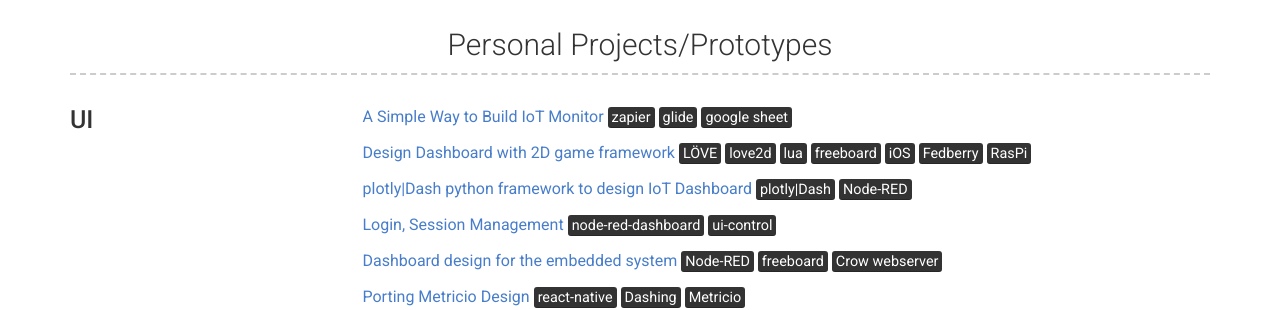
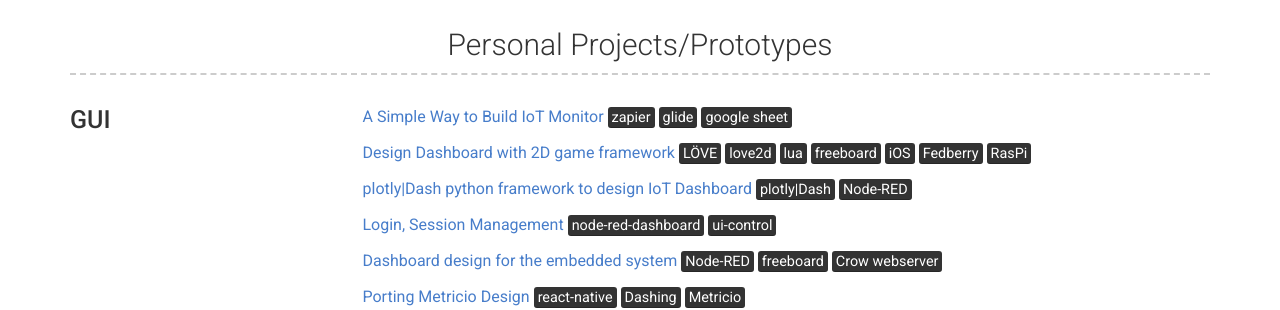
Before and after one commit to phyunsj/phyunsj.github.io, a Jekyll site: the page built from index.md, in a window 1280 px wide and 900 px high, scrolled down 310 px. Shown: the part 155-465 px from the top of the window. Built offline with Jekyll 4.4.1, drawn with Linux system fonts in a browser that asks for light colours.

Commit message:
Update projects.yml

```diff
--- a/_data/projects.yml
+++ b/_data/projects.yml
@@ -1,6 +1,6 @@
 # Project template
 
-- name: UI
+- name: GUI
   github: phyunsj
   description: | # this will include new lines to allow paragraphs
     [A Simple Way to Build IoT Monitor](https://github.com/phyunsj/simple-way-to-build-iot-monitor)  <mark>zapier</mark> <mark>glide</mark> <mark>google sheet</mark>
```
